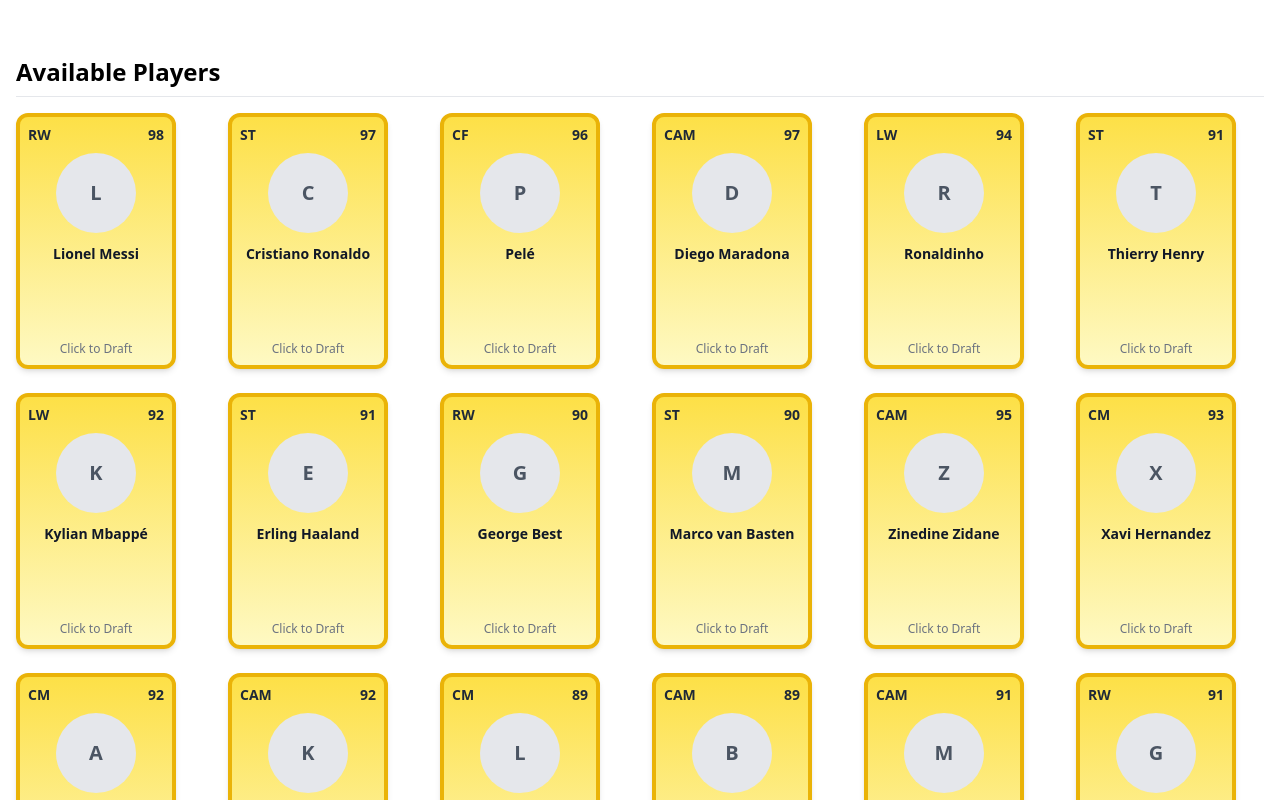
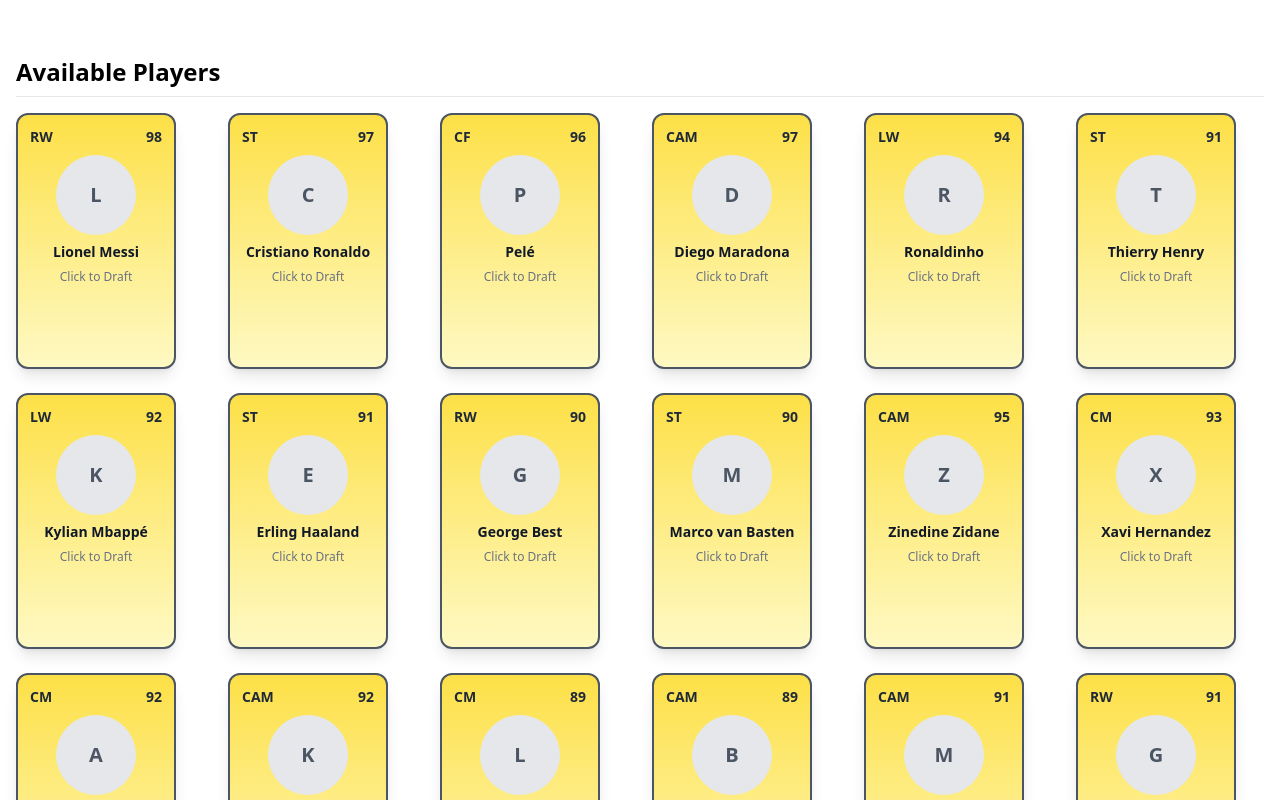
Before and after one commit to Sloptamusprime/All-time-draft-, a React (Vite) app: page / in a window 1280 px wide. Both pictures are taken after a click on the button "Start Draft". Shown: the top 800 px of the page. Built offline with nearby package versions, Linux system fonts and the light colour scheme.

Commit message:
Update PlayerCard.jsx

```diff
--- a/src/components/PlayerCard.jsx
+++ b/src/components/PlayerCard.jsx
@@ -4,7 +4,7 @@
   return (
     <div
       onClick={() => onClick(player)}
-      className="w-40 h-64 bg-gradient-to-b from-yellow-300 to-yellow-100 border-4 border-yellow-500 rounded-xl shadow-md p-2 flex flex-col items-center cursor-pointer hover:scale-105 transition-transform"
+      className="cursor-pointer w-40 h-64 bg-gradient-to-b from-yellow-300 to-yellow-100 border-2 border-gray-600 rounded-xl shadow-lg p-3 flex flex-col items-center text-center space-y-2 hover:scale-105 transition-transform"
     >
       <div className="w-full flex justify-between items-center text-sm font-bold text-gray-800">
         <span>{player.position}</span>
```
